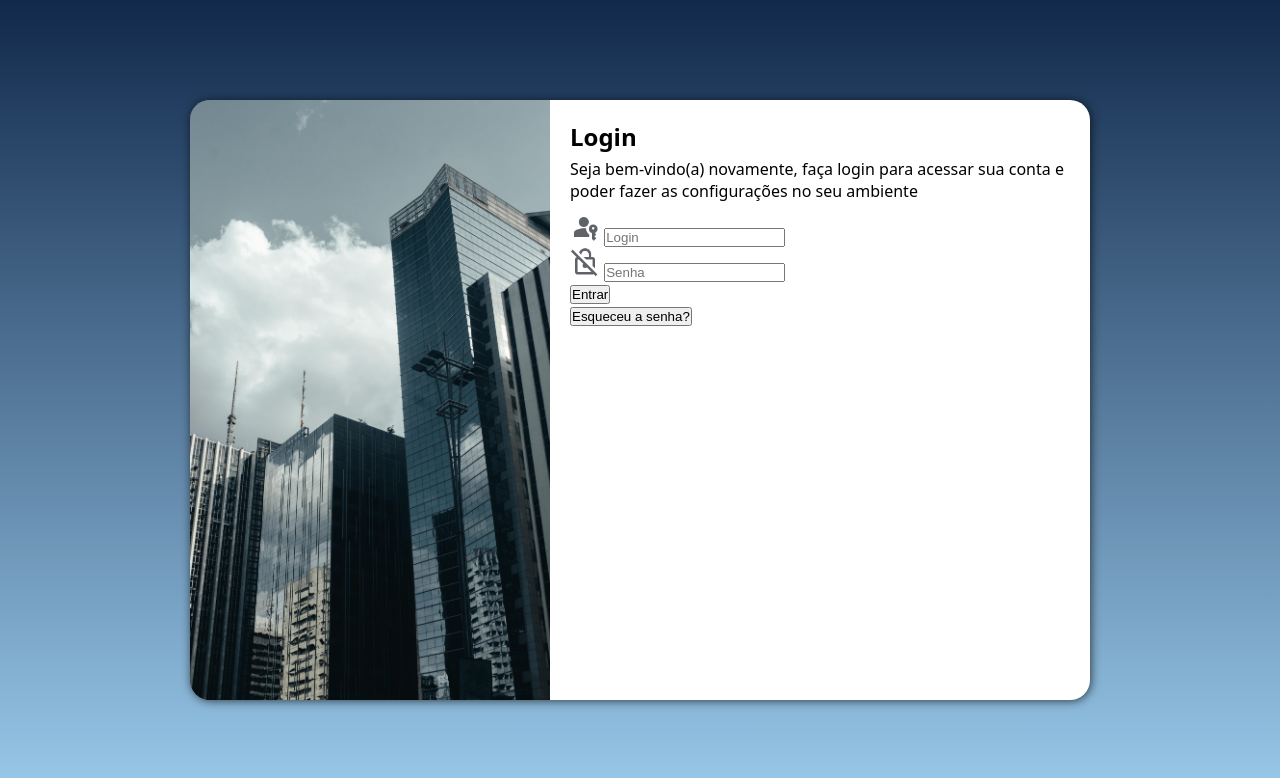
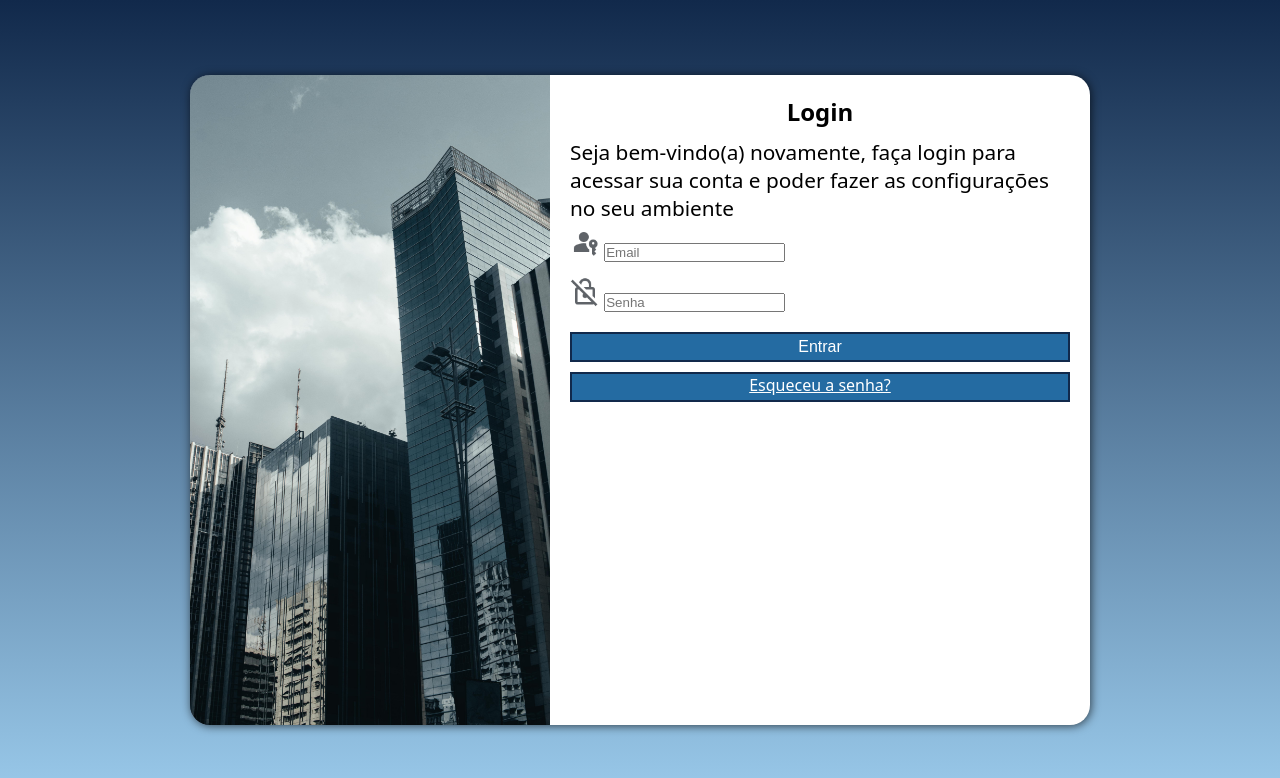
Before and after one commit to DavidSantt/Projetos, a plain HTML site: page pj-form/index.html in a window 1280 px wide. Drawn offline with nearby package versions, Linux system fonts and the light colour scheme.

Commit message:
up pj-form

```diff
--- a/pj-form/estilos/mq.css
+++ b/pj-form/estilos/mq.css
@@ -1,6 +1,6 @@
 @charset "UTF-8";
 
-@media screen and (min-width: 768px) and (max-width: 992px) {
+@media screen and (min-width: 800px) and (max-width: 992px) {
     #login {
         width: 70vw;
 
@@ -15,6 +15,10 @@
     #form {
         width: 60%;
         float: right;
+    }
+
+    #form > p {
+        font-size: 1.2em;
     }
 
 }
@@ -40,6 +44,10 @@
         float: right;
     }
 
+    #form > p {
+        font-size: 1.2em;
+    }
+
 }
 
 @media screen and (min-width: 1200px) {
@@ -63,4 +71,8 @@
         float: right;
     }
 
+    #form > p {
+        font-size: 1.3em;
+    }
+
 }
--- a/pj-form/estilos/style.css
+++ b/pj-form/estilos/style.css
@@ -31,7 +31,7 @@ main {
     color: black;
     background-color: white;
     width: 300px;
-    height: 600px;
+    height: 650px;
     border-radius: 20px;
     box-shadow: 1px 1px 10px rgba(0, 0, 0, 0.66);
     overflow: hidden;
@@ -60,14 +60,52 @@ main {
 }
 
 #form > h1 {
-    margin-bottom: 5px;
+    margin-bottom: 10px;
+    text-align: center;
 }
 
-form {
-    padding-top: 10px;
+#form > p {
+    font-size: 0.8em;
 }
 
 img {
     width: 30px;
+    padding-top: 5px;
+}
 
+p > input {
+    margin-top: 10px;
+    margin-bottom: 10px;
 }
+
+p > input#center {
+    font-size: 1em;
+    width: 100%;
+    height: 30px;
+    background-color: #246BA2;
+    color: white;
+    border: none;
+    border: 2px solid #11294B;
+}
+
+p > input#center:hover {
+    cursor: pointer;
+    background-color: #11294B;
+}
+
+p > .botao {
+    display: inline-block;
+    font-size: 1em;
+    width: 100%;
+    height: 30px;
+    text-align: center;
+    background-color: #246BA2;
+    color: white;
+    border: none;
+    border: 2px solid #11294B;
+}
+
+p > .botao:hover {
+    cursor: pointer;
+    background-color: #11294B;
+}
--- a/pj-form/index.html
+++ b/pj-form/index.html
@@ -7,8 +7,11 @@
     <title>Formulário de Login</title>
     <link rel="stylesheet" href="estilos/style.css">
     <link rel="stylesheet" href="estilos/mq.css">
+    <link rel="stylesheet"
+        href="https://fonts.googleapis.com/css2?family=Material+Symbols+Outlined:opsz,wght,FILL,GRAD@20..48,100..700,0..1,-50..200" />
 
 </head>
+
 <body>
     <main>
         <section id="login">
@@ -17,29 +20,29 @@
             </div>
             <div id="form">
                 <h1>Login</h1>
-                <p>Seja bem-vindo(a) novamente, faça login para acessar sua conta e poder fazer as configurações no seu ambiente</p>
+                <p>Seja bem-vindo(a) novamente, faça login para acessar sua conta e poder fazer as configurações no seu
+                    ambiente</p>
                 <form action="" method="post" autocomplete="on">
                     <p>
                         <label for="ilogin"><img src="img/passkey_24dp_5F6368_FILL0_wght400_GRAD0_opsz24.png"
                                 alt="Login"></label>
-                        <input type="text" name="login" id="ilogin" minlength="5" placeholder="Login"
-                            autocomplete="name">
+                        <input type="email" name="login" id="ilogin" minlength="5" placeholder="Email"
+                            autocomplete="email">
                     </p>
                     <p>
                         <label for="isenha"><img src="img/no_encryption_24dp_5F6368_FILL0_wght400_GRAD0_opsz24.png"
                                 alt="Senha"></label>
-                        <input type="text" name="senha" id="isenha" size="" required min="8"
-                            autocomplete="current-password" placeholder="Senha">
+                        <input type="password" name="senha" id="isenha" size="" required min="8" placeholder="Senha"
+                            autocomplete="current-password">
                     </p>
                     <p>
-                        <input type="submit" value="Entrar" size="">
+                        <input id="center" type="submit" value="Entrar" size="">
+                        <a class="botao" href="@">Esqueceu a senha?</a>
                     <p>
-                    <p>
-                        <input type="reset" value="Esqueceu a senha?">
-                    </p>
                 </form>
             </div>
         </section>
     </main>
 </body>
+
 </html>
```
Also changed, not shown: pj-form/img/mail_lock_24dp_5F6368_FILL0_wght400_GRAD0_opsz24.png (added).
